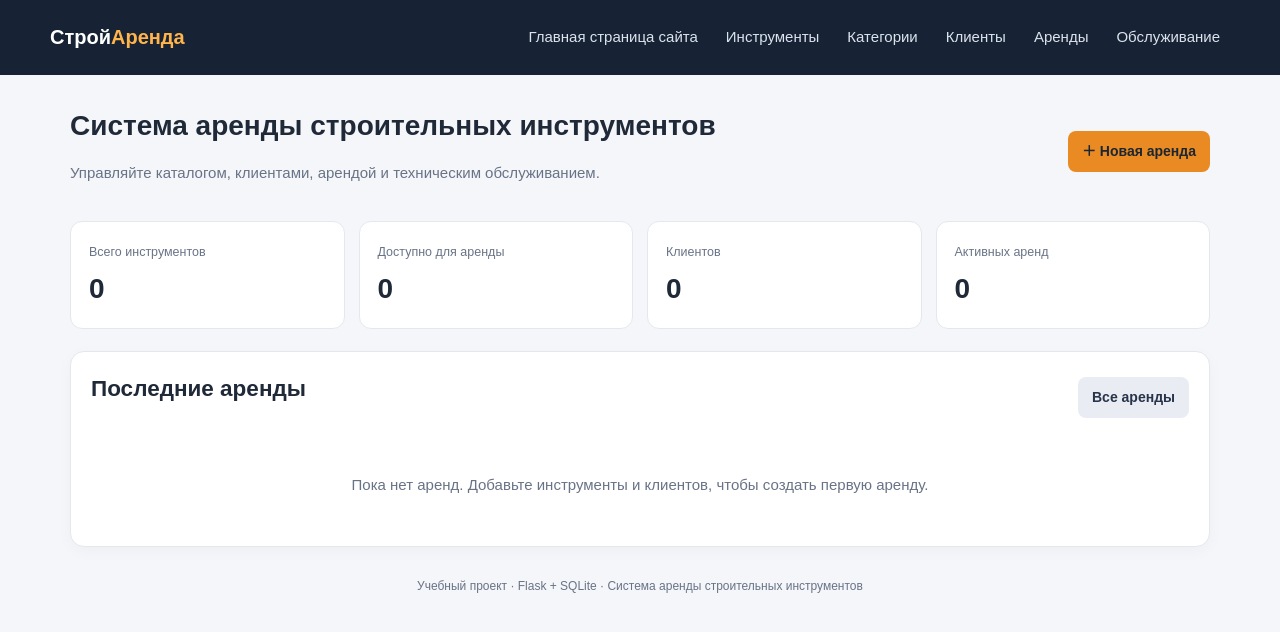
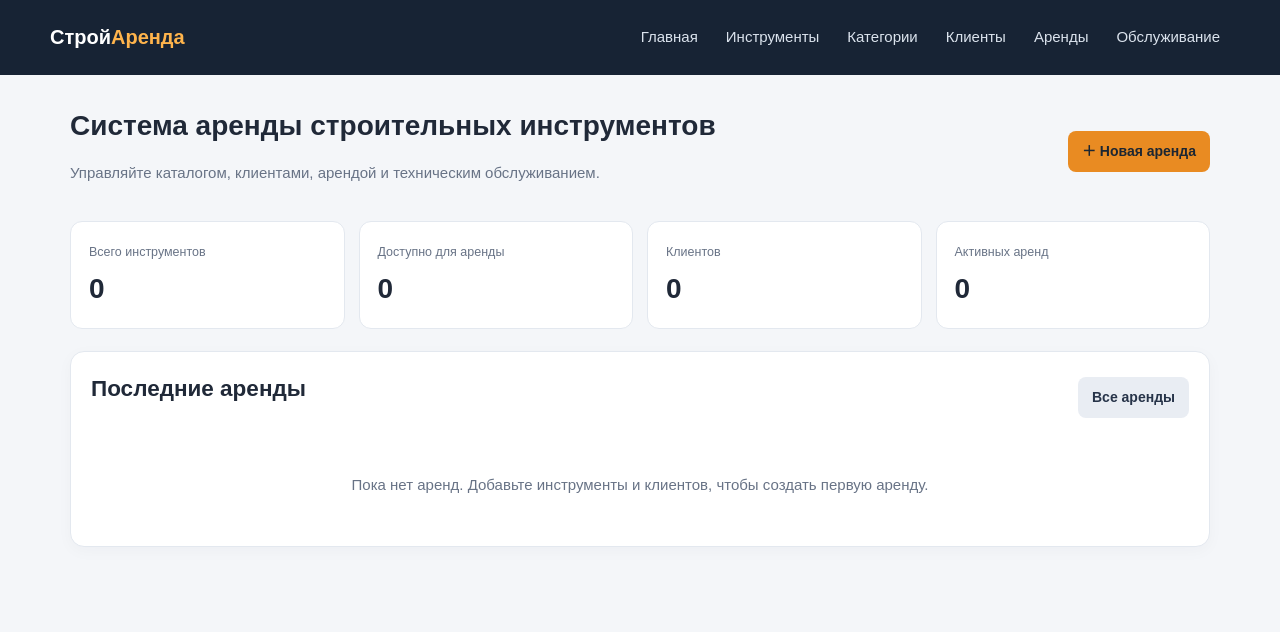
Before and after one commit to kirillllllov/Tool_rental, a Flask app: page / in a window 1280 px wide. Shown: the top 632 px of the page. Run offline with Flask 3, Linux system fonts and the light colour scheme; data that the repository does not hold is empty.

Commit message:
update base.html 2

```diff
--- a/templates/base.html
+++ b/templates/base.html
@@ -312,7 +312,7 @@
   <header>
     <a class="brand" href="{{ url_for('dashboard') }}">Строй<span>Аренда</span></a>
     <nav>
-      <a href="{{ url_for('dashboard') }}">Главная страница сайта</a>
+      <a href="{{ url_for('dashboard') }}">Главная</a>
       <a href="{{ url_for('list_records', entity='tools') }}">Инструменты</a>
       <a href="{{ url_for('list_records', entity='categories') }}">Категории</a>
       <a href="{{ url_for('list_records', entity='customers') }}">Клиенты</a>
@@ -326,7 +326,6 @@
     endfor %}{% endif %}
     {% endwith %}
     {% block content %}{% endblock %}
-    <div class="footer">Учебный проект · Flask + SQLite · Система аренды строительных инструментов</div>
   </main>
 </body>
 
```
